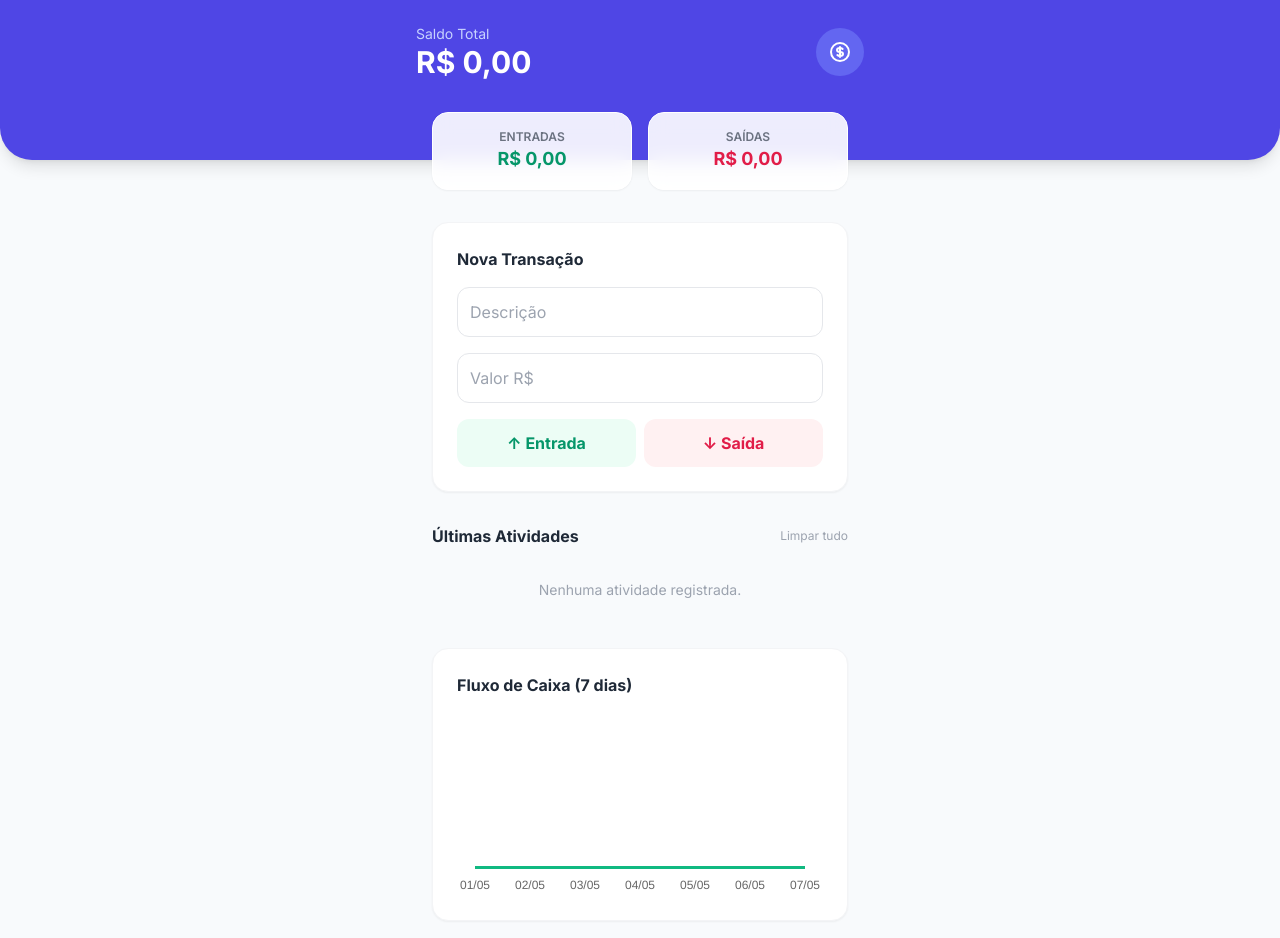
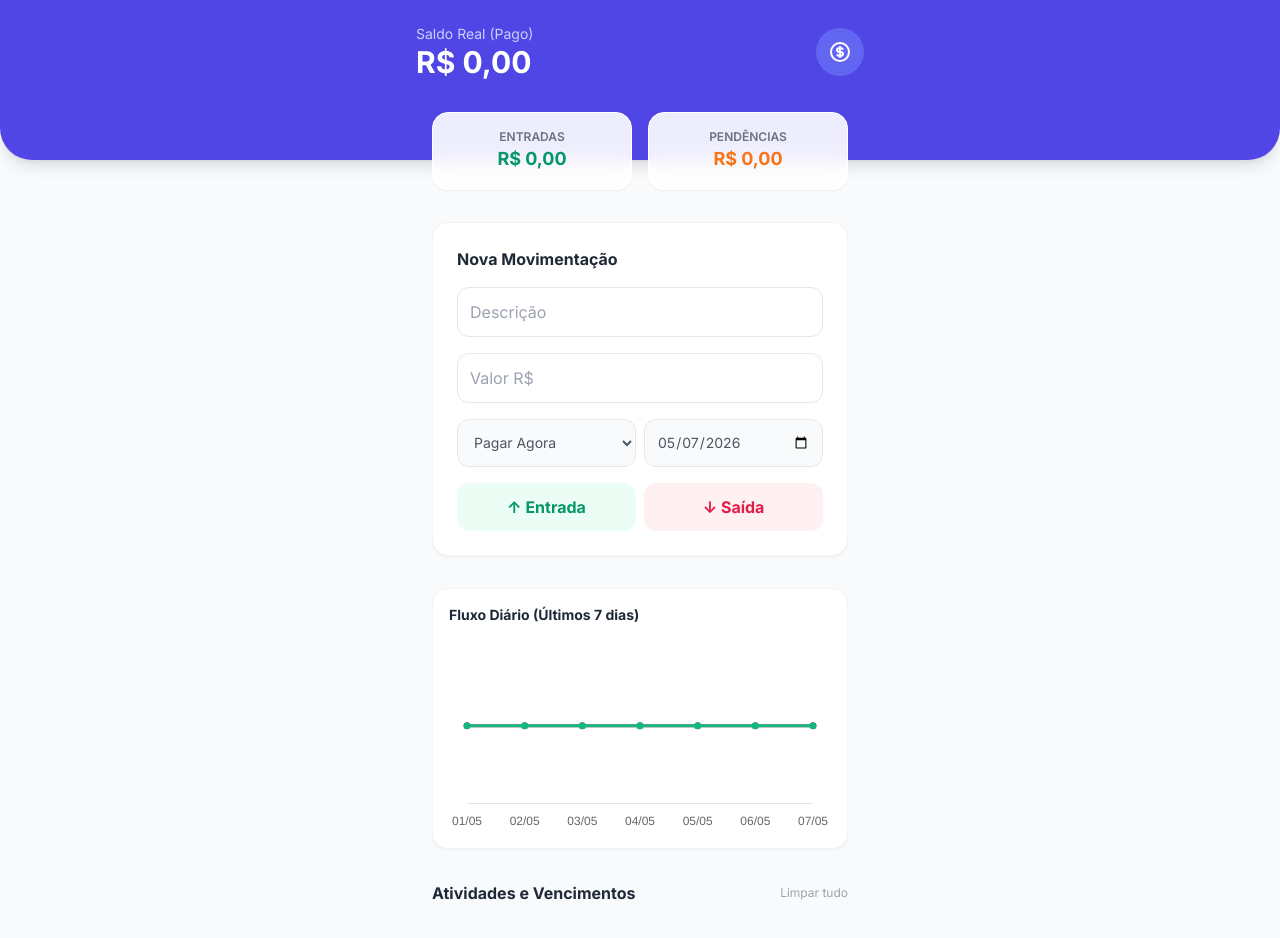
Before and after one commit to Carlosluthyere/gestaofinanceira, a plain HTML site: page index.html in a window 1280 px wide. Both pictures are taken after a click on the button "↑ Entrada". Drawn offline with nearby package versions, Linux system fonts and the light colour scheme.

Commit message:
Add files via upload

```diff
--- a/index.html
+++ b/index.html
@@ -14,14 +14,14 @@
 </head>
 <body class="pb-10">
 
-    <div class="bg-indigo-600 p-6 pb-20 rounded-b-[2rem] shadow-lg text-center">
+    <div class="bg-indigo-600 p-6 pb-20 rounded-b-[2rem] shadow-lg">
         <div class="max-w-md mx-auto flex justify-between items-center text-white">
             <div class="text-left">
-                <p class="text-indigo-200 text-sm">Saldo Total</p>
+                <p class="text-indigo-200 text-sm">Saldo Real (Pago)</p>
                 <h1 id="total-balance" class="text-3xl font-bold">R$ 0,00</h1>
             </div>
             <div class="bg-indigo-500 p-3 rounded-full">
-                <svg xmlns="http://www.w3.org/2000/svg" class="h-6 w-6 text-white" fill="none" viewBox="0 0 24 24" stroke="currentColor">
+                <svg xmlns="http://www.w3.org/2000/svg" class="h-6 w-6" fill="none" viewBox="0 0 24 24" stroke="currentColor">
                     <path stroke-linecap="round" stroke-linejoin="round" stroke-width="2" d="M12 8c-1.657 0-3 .895-3 2s1.343 2 3 2 3 .895 3 2-1.343 2-3 2m0-8c1.11 0 2.08.402 2.599 1M12 8V7m0 1v8m0 0v1m0-1c-1.11 0-2.08-.402-2.599-1M21 12a9 9 0 11-18 0 9 9 0 0118 0z" />
                 </svg>
             </div>
@@ -34,17 +34,26 @@
             <p id="total-income" class="text-emerald-600 font-bold text-lg text-center">R$ 0,00</p>
         </div>
         <div class="glass p-4 rounded-2xl shadow-sm border border-white">
-            <p class="text-gray-500 text-xs uppercase font-semibold text-center">Saídas</p>
-            <p id="total-expense" class="text-rose-600 font-bold text-lg text-center">R$ 0,00</p>
+            <p class="text-gray-500 text-xs uppercase font-semibold text-center">Pendências</p>
+            <p id="total-pending" class="text-orange-500 font-bold text-lg text-center">R$ 0,00</p>
         </div>
     </div>
 
     <div class="max-w-md mx-auto mt-8 px-4">
         <div class="bg-white p-6 rounded-2xl shadow-sm border border-gray-100">
-            <h3 class="text-gray-800 font-bold mb-4">Nova Transação</h3>
+            <h3 class="text-gray-800 font-bold mb-4">Nova Movimentação</h3>
             <div class="space-y-4">
                 <input type="text" id="desc" placeholder="Descrição" class="w-full p-3 rounded-xl border border-gray-200 outline-none focus:ring-2 focus:ring-indigo-500">
                 <input type="number" id="amount" placeholder="Valor R$" class="w-full p-3 rounded-xl border border-gray-200 outline-none focus:ring-2 focus:ring-indigo-500">
+
+                <div class="grid grid-cols-2 gap-2">
+                    <select id="is-debt" onchange="toggleDateInput()" class="p-3 rounded-xl border border-gray-200 outline-none bg-gray-50 text-sm text-gray-600">
+                        <option value="false">Pagar Agora</option>
+                        <option value="true">Pagar Depois</option>
+                    </select>
+                    <input type="date" id="date-input" class="p-3 rounded-xl border border-gray-200 outline-none bg-gray-50 text-sm text-gray-600">
+                </div>
+
                 <div class="flex gap-2">
                     <button onclick="addTransaction('income')" class="flex-1 bg-emerald-50 text-emerald-600 font-bold py-3 rounded-xl hover:bg-emerald-100 transition-colors">↑ Entrada</button>
                     <button onclick="addTransaction('expense')" class="flex-1 bg-rose-50 text-rose-600 font-bold py-3 rounded-xl hover:bg-rose-100 transition-colors">↓ Saída</button>
@@ -53,38 +62,47 @@
         </div>
     </div>
 
-    <div class="max-w-md mx-auto mt-8 px-4">
-        <div class="flex justify-between items-center mb-4">
-            <h3 class="text-gray-800 font-bold">Últimas Atividades</h3>
-            <button onclick="clearAll()" class="text-xs text-gray-400 hover:text-rose-500">Limpar tudo</button>
-        </div>
-        <div id="transaction-list" class="space-y-3 mb-8">
-            </div>
-    </div>
-
-    <div class="max-w-md mx-auto px-4 mt-4">
-        <div class="bg-white p-6 rounded-2xl shadow-sm border border-gray-100">
-            <h3 class="text-gray-800 font-bold mb-4">Fluxo de Caixa (7 dias)</h3>
+    <div class="max-w-md mx-auto px-4 mt-8">
+        <div class="bg-white p-4 rounded-2xl shadow-sm border border-gray-100">
+            <h3 class="text-gray-800 font-bold mb-4 text-sm">Fluxo Diário (Últimos 7 dias)</h3>
             <canvas id="cashFlowChart" height="150"></canvas>
         </div>
     </div>
 
+    <div class="max-w-md mx-auto mt-8 px-4">
+        <div class="flex justify-between items-center mb-4">
+            <h3 class="text-gray-800 font-bold">Atividades e Vencimentos</h3>
+            <button onclick="clearAll()" class="text-xs text-gray-400 hover:text-rose-500">Limpar tudo</button>
+        </div>
+        <div id="transaction-list" class="space-y-3 mb-8"></div>
+    </div>
+
     <script>
+        // Inicializa a data de hoje no input
+        document.getElementById('date-input').valueAsDate = new Date();
+
         let transactions = JSON.parse(localStorage.getItem('my_finances')) || [];
         let chartInstance = null;
+
+        function toggleDateInput() {
+            // Mantém sempre visível, mas você poderia mudar a cor ou comportamento aqui
+        }
 
         function addTransaction(type) {
             const desc = document.getElementById('desc').value;
             const amount = document.getElementById('amount').value;
-            const date = new Date().toISOString().split('T')[0];
+            const isDebt = document.getElementById('is-debt').value === 'true';
+            const date = document.getElementById('date-input').value;
 
-            if (!desc || !amount) return alert("Por favor, preencha a descrição e o valor.");
+            if (!desc || !amount || !date) return alert("Preencha todos os campos, inclusive a data.");
 
             transactions.unshift({
                 desc,
                 amount: parseFloat(amount),
                 type,
-                date
+                date,
+                isDebt: isDebt,
+                paid: !isDebt
             });
 
             document.getElementById('desc').value = '';
@@ -92,42 +110,68 @@
             updateUI();
         }
 
+        function togglePaid(index) {
+            transactions[index].paid = !transactions[index].paid;
+            updateUI();
+        }
+
         function updateUI() {
             const list = document.getElementById('transaction-list');
             const balanceEl = document.getElementById('total-balance');
             const incomeEl = document.getElementById('total-income');
-            const expenseEl = document.getElementById('total-expense');
+            const pendingEl = document.getElementById('total-pending');
 
             list.innerHTML = '';
-            let income = 0, expense = 0;
+            let income = 0, expense = 0, pending = 0;
+
+            // Ordena por data (mais recente primeiro)
+            transactions.sort((a, b) => new Date(b.date) - new Date(a.date));
 
             transactions.forEach((t, index) => {
                 const isIncome = t.type === 'income';
-                if (isIncome) income += t.amount; else expense += t.amount;
+
+                if (t.paid) {
+                    if (isIncome) income += t.amount; else expense += t.amount;
+                } else {
+                    pending += t.amount;
+                }
+
+                const dateObj = new Date(t.date + 'T12:00:00'); // Evita erro de fuso horário
+                const formattedDate = dateObj.toLocaleDateString('pt-BR');
 
                 list.innerHTML += `
-                    <div class="flex items-center justify-between bg-white p-4 rounded-xl shadow-sm border-l-4 ${isIncome ? 'border-emerald-500' : 'border-rose-500'}">
+                    <div class="flex items-center justify-between bg-white p-4 rounded-xl shadow-sm border-l-4
+                        ${t.paid ? (isIncome ? 'border-emerald-500' : 'border-rose-500') : 'border-orange-400'}
+                        ${t.paid ? '' : 'bg-orange-50/20'}">
                         <div>
-                            <p class="text-sm font-semibold text-gray-800">${t.desc}</p>
-                            <p class="text-xs text-gray-400">${new Date(t.date).toLocaleDateString('pt-BR')}</p>
+                            <div class="flex items-center gap-2">
+                                <p class="text-sm font-semibold text-gray-800 ${t.paid ? '' : 'text-orange-700'}">${t.desc}</p>
+                                ${t.isDebt ? `<span class="text-[9px] px-1.5 py-0.5 rounded ${t.paid ? 'bg-emerald-100 text-emerald-600' : 'bg-orange-100 text-orange-600'} font-bold uppercase">${t.paid ? 'PAGO' : 'PENDENTE'}</span>` : ''}
+                            </div>
+                            <p class="text-xs text-gray-400">${formattedDate}</p>
                         </div>
-                        <div class="text-right">
-                            <p class="font-bold ${isIncome ? 'text-emerald-600' : 'text-rose-600'}">
-                                ${isIncome ? '+' : '-'} R$ ${t.amount.toLocaleString('pt-BR', {minimumFractionDigits: 2})}
-                            </p>
-                            <button onclick="remove(${index})" class="text-[10px] text-gray-300 hover:text-rose-500 uppercase font-bold">Remover</button>
+                        <div class="flex items-center gap-3">
+                            <div class="text-right">
+                                <p class="font-bold ${isIncome ? 'text-emerald-600' : 'text-rose-600'} ${t.paid ? '' : 'opacity-50'}">
+                                    ${isIncome ? '+' : '-'} R$ ${t.amount.toLocaleString('pt-BR', {minimumFractionDigits: 2})}
+                                </p>
+                                <button onclick="remove(${index})" class="text-[10px] text-gray-300 hover:text-rose-500 uppercase font-bold">Remover</button>
+                            </div>
+                            ${t.isDebt ? `
+                                <button onclick="togglePaid(${index})" class="p-2 rounded-full transition-all ${t.paid ? 'bg-emerald-500 text-white shadow-md' : 'bg-white border-2 border-orange-300 text-orange-400'}">
+                                    <svg xmlns="http://www.w3.org/2000/svg" class="h-5 w-5" viewBox="0 0 20 20" fill="currentColor">
+                                        <path fill-rule="evenodd" d="M16.707 5.293a1 1 0 010 1.414l-8 8a1 1 0 01-1.414 0l-4-4a1 1 0 011.414-1.414L8 12.586l7.293-7.293a1 1 0 011.414 0z" clip-rule="evenodd" />
+                                    </svg>
+                                </button>
+                            ` : ''}
                         </div>
                     </div>
                 `;
             });
 
-            if (transactions.length === 0) {
-                list.innerHTML = '<p class="text-center text-gray-400 py-4 text-sm">Nenhuma atividade registrada.</p>';
-            }
-
             balanceEl.innerText = `R$ ${(income - expense).toLocaleString('pt-BR', {minimumFractionDigits: 2})}`;
             incomeEl.innerText = `R$ ${income.toLocaleString('pt-BR', {minimumFractionDigits: 2})}`;
-            expenseEl.innerText = `R$ ${expense.toLocaleString('pt-BR', {minimumFractionDigits: 2})}`;
+            pendingEl.innerText = `R$ ${pending.toLocaleString('pt-BR', {minimumFractionDigits: 2})}`;
 
             localStorage.setItem('my_finances', JSON.stringify(transactions));
             updateChart();
@@ -135,8 +179,6 @@
 
         function updateChart() {
             const ctx = document.getElementById('cashFlowChart').getContext('2d');
-
-            // Gerar labels dos últimos 7 dias
             const last7Days = [...Array(7)].map((_, i) => {
                 const d = new Date();
                 d.setDate(d.getDate() - i);
@@ -144,30 +186,26 @@
             }).reverse();
 
             const dataIn = last7Days.map(day =>
-                transactions.filter(t => t.date === day && t.type === 'income').reduce((sum, t) => sum + t.amount, 0)
+                transactions.filter(t => t.date === day && t.type === 'income' && t.paid).reduce((sum, t) => sum + t.amount, 0)
             );
             const dataOut = last7Days.map(day =>
-                transactions.filter(t => t.date === day && t.type === 'expense').reduce((sum, t) => sum + t.amount, 0)
+                transactions.filter(t => t.date === day && t.type === 'expense' && t.paid).reduce((sum, t) => sum + t.amount, 0)
             );
 
             if (chartInstance) chartInstance.destroy();
-
             chartInstance = new Chart(ctx, {
                 type: 'line',
                 data: {
                     labels: last7Days.map(d => d.split('-').reverse().slice(0,2).join('/')),
                     datasets: [
-                        { label: 'Entradas', data: dataIn, borderColor: '#10b981', tension: 0.4, fill: false, pointRadius: 0 },
-                        { label: 'Saídas', data: dataOut, borderColor: '#f43f5e', tension: 0.4, fill: false, pointRadius: 0 }
+                        { label: 'Entradas', data: dataIn, borderColor: '#10b981', tension: 0.4, fill: false, pointRadius: 2, borderWidth: 3 },
+                        { label: 'Saídas', data: dataOut, borderColor: '#f43f5e', tension: 0.4, fill: false, pointRadius: 2, borderWidth: 3 }
                     ]
                 },
                 options: {
                     responsive: true,
                     plugins: { legend: { display: false } },
-                    scales: {
-                        y: { beginAtZero: true, display: false },
-                        x: { grid: { display: false } }
-                    }
+                    scales: { y: { display: false }, x: { grid: { display: false } } }
                 }
             });
         }
@@ -178,13 +216,12 @@
         }
 
         function clearAll() {
-            if(confirm("Deseja apagar todo o histórico?")) {
+            if(confirm("Deseja apagar tudo?")) {
                 transactions = [];
                 updateUI();
             }
         }
 
-        // Inicialização
         updateUI();
     </script>
 </body>
```
